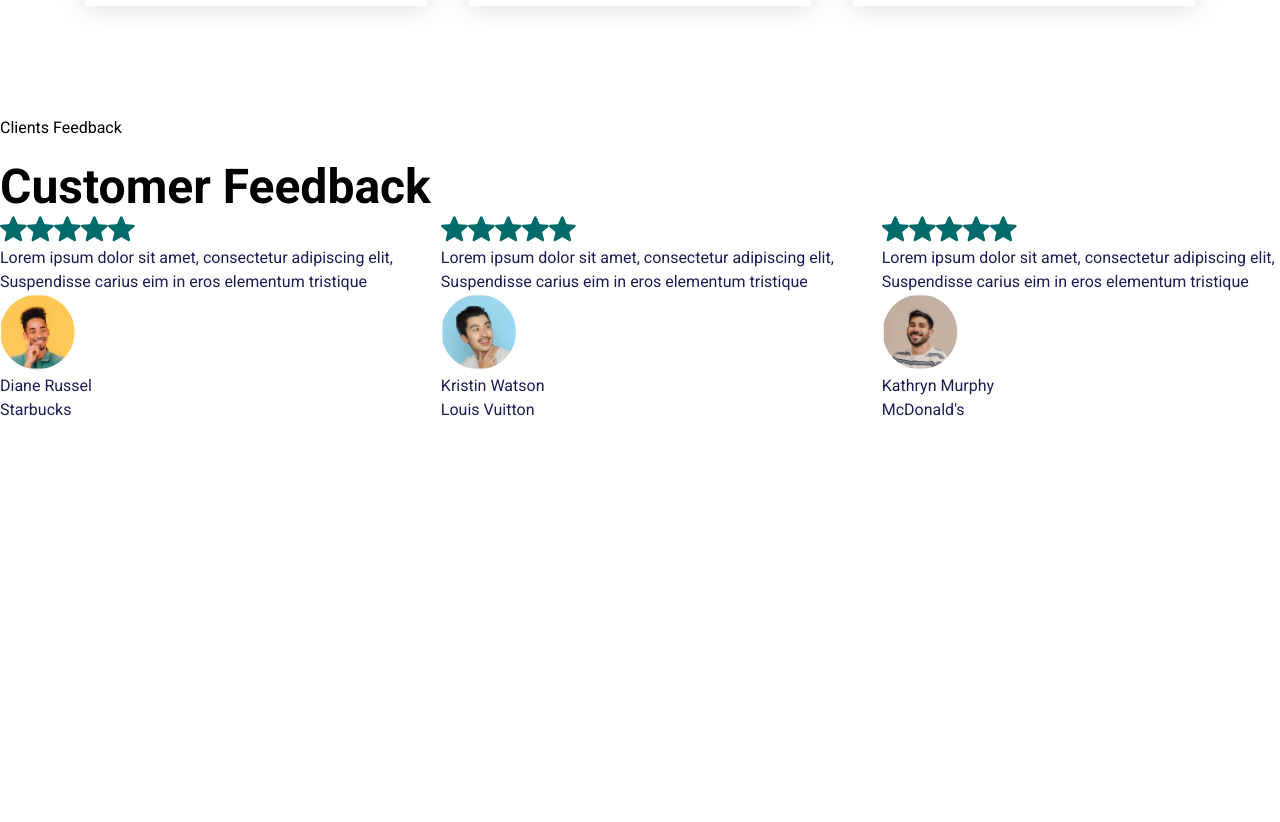
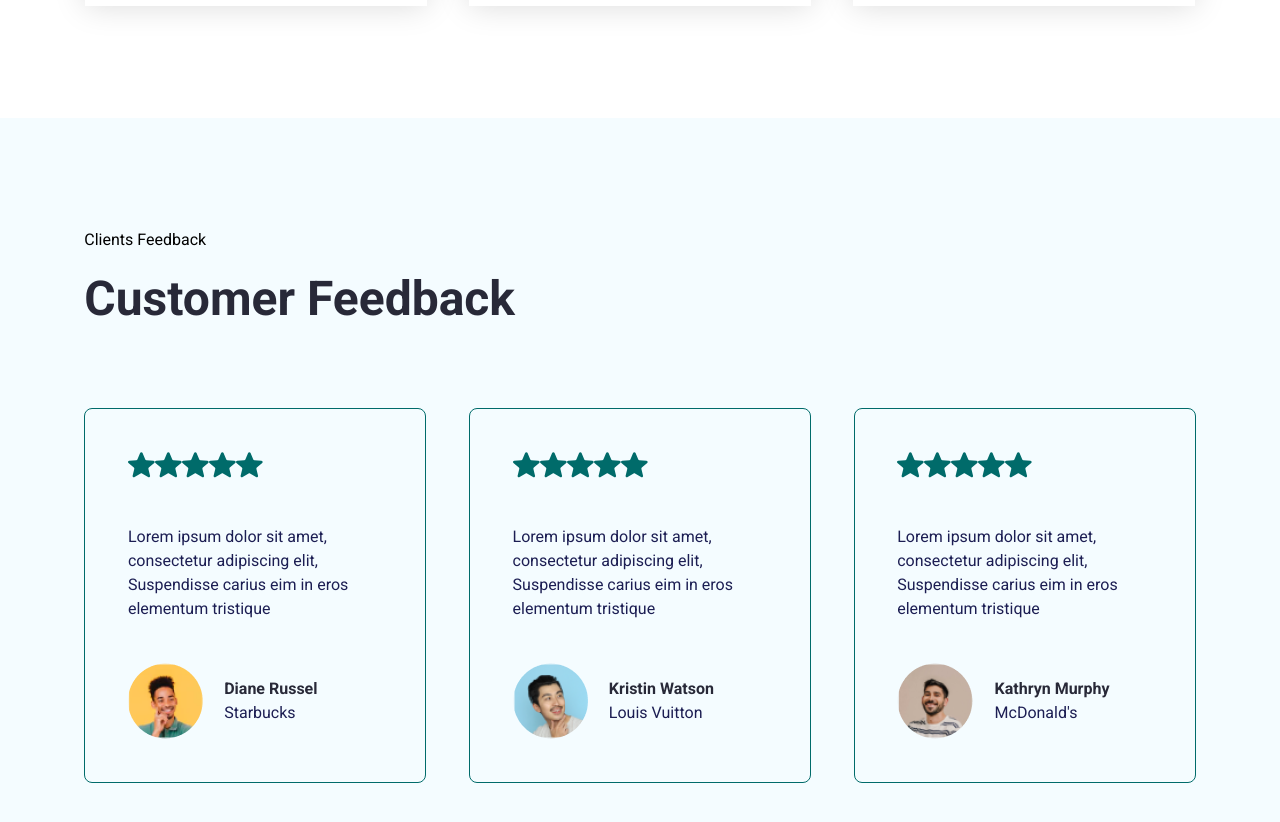
Before and after one commit to Lizzflores/ReactPortafolio, a React (Create React App) app in the folder personal-portafolio/: page / in a window 1280 px wide. Shown: the part 3540-4362 px from the top of the page. Before the commit the page ends 3962 px from the top, so only its background shows below. Built offline with nearby package versions, Linux system fonts and the light colour scheme.

Commit message:
Add Testimonials Style

```diff
--- a/personal-portafolio/src/App.css
+++ b/personal-portafolio/src/App.css
@@ -450,3 +450,55 @@
   stroke: #006b6a;
 }
 /* My Portfolio Ends */
+
+/* Testimonial */
+
+.testimonial--section {
+  display: flex;
+  padding: 112px 84.3px;
+  flex-direction: column;
+  align-items: flex-start;
+  gap: 80px;
+  background-color: var(--bg-shade);
+}
+
+.sections--heading {
+  color: var(--heading-color);
+}
+
+.testimonial--section--card {
+  display: flex;
+  padding: 42.6px;
+  flex-direction: column;
+  align-items: flex-start;
+  gap: 42.6px;
+  flex: 1 0 0;
+  border-radius: 8px;
+  border: 1.33px solid #006b6a;
+}
+
+.testimonial--section--card--reviews {
+  display: flex;
+  align-items: flex-start;
+  gap: 5.33px;
+}
+
+.testimonial--section--card--author--detail {
+  display: flex;
+  align-items: center;
+  gap: 21.3px;
+}
+
+.testimonial--author--name {
+  font-weight: 600;
+  color: var(--heading-color);
+}
+
+.testimonial--author--designation {
+  color: var(--darkblue);
+  font-size: 16px;
+  font-weight: 400;
+  line-height: 150%;
+}
+
+/* Testimonial Ends */
```
